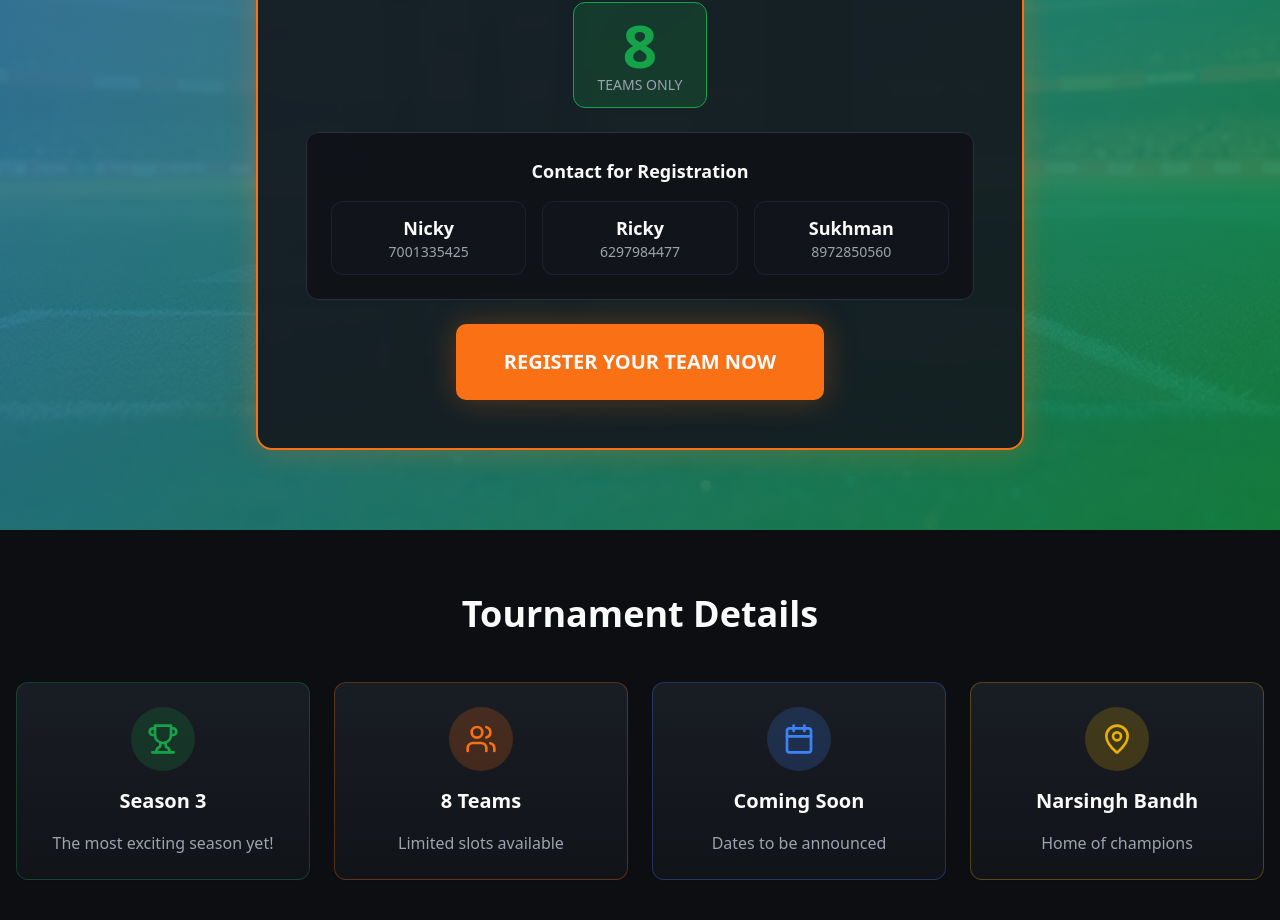
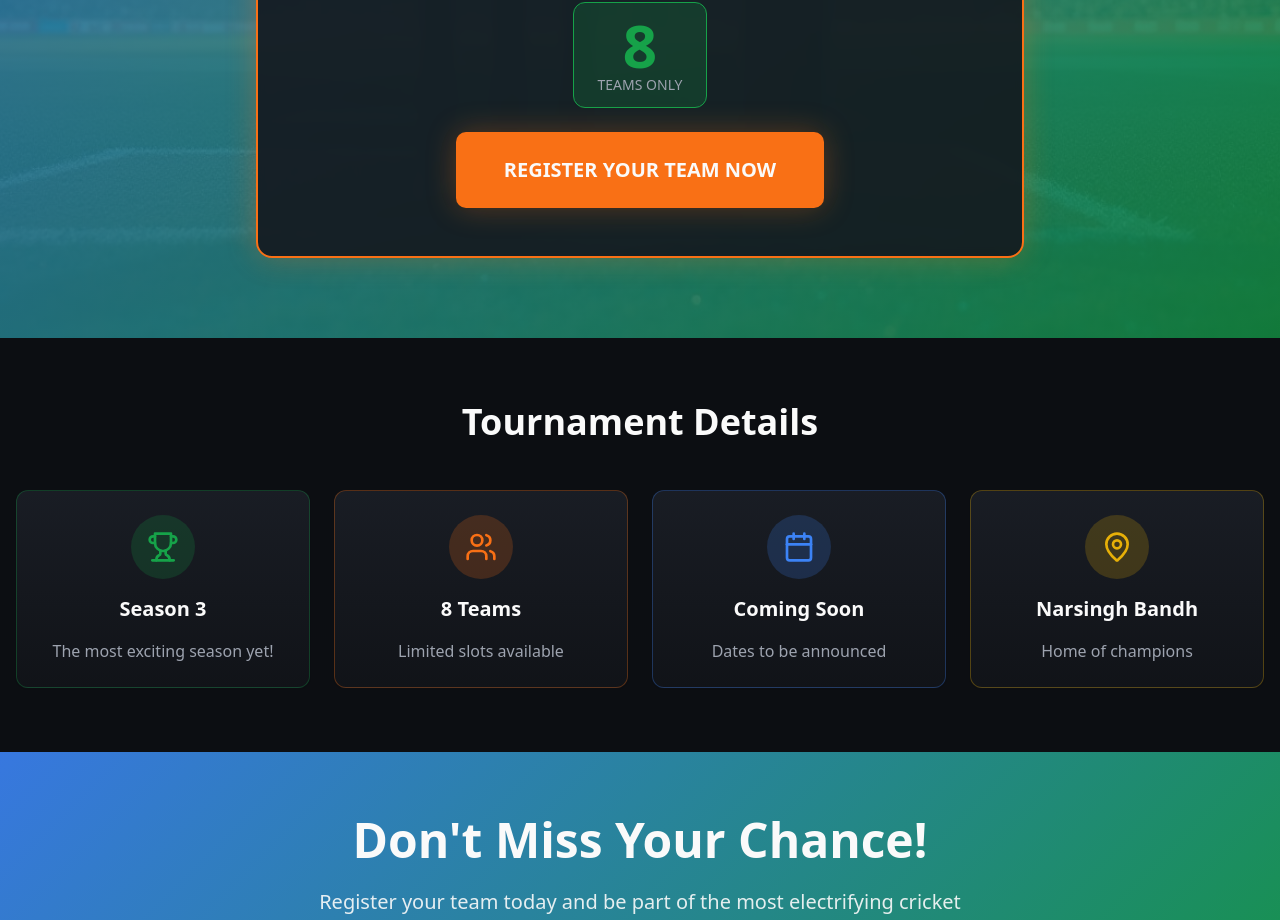
Before and after one commit to Sukhman-123/nbpl, a React (Vite) app: page / in a window 1280 px wide. Shown: the part 848-1768 px from the top of the page. Built offline with nearby package versions, Linux system fonts and the light colour scheme; the HTML template or start-up script is replaced by a standard one.

Commit message:
Reverted to commit ec46d99eda83022538f4df4a2ad406bfbad5d59c

```diff
--- a/src/pages/Index.tsx
+++ b/src/pages/Index.tsx
@@ -45,25 +45,6 @@ const Index = () => {
                   <p className="text-sm text-muted-foreground font-medium">TEAMS ONLY</p>
                 </div>
               </div>
-
-              <div className="bg-background/50 backdrop-blur-sm rounded-xl p-6 mb-6 border border-border">
-                <h3 className="text-lg font-bold text-foreground mb-4 text-center">Contact for Registration</h3>
-                <div className="grid grid-cols-1 md:grid-cols-3 gap-4">
-                  <div className="flex flex-col items-center p-3 bg-card/50 rounded-lg border border-border/50">
-                    <p className="font-bold text-foreground text-lg">Nicky</p>
-                    <p className="text-muted-foreground text-sm">7001335425</p>
-                  </div>
-                  <div className="flex flex-col items-center p-3 bg-card/50 rounded-lg border border-border/50">
-                    <p className="font-bold text-foreground text-lg">Ricky</p>
-                    <p className="text-muted-foreground text-sm">6297984477</p>
-                  </div>
-                  <div className="flex flex-col items-center p-3 bg-card/50 rounded-lg border border-border/50">
-                    <p className="font-bold text-foreground text-lg">Sukhman</p>
-                    <p className="text-muted-foreground text-sm">8972850560</p>
-                  </div>
-                </div>
-              </div>
-
               <Button variant="booking" size="lg" className="text-lg md:text-xl px-12 py-6 h-auto">
                 REGISTER YOUR TEAM NOW
               </Button>
```
